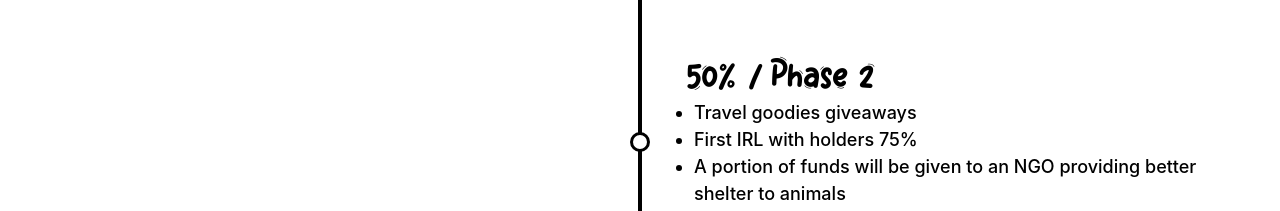
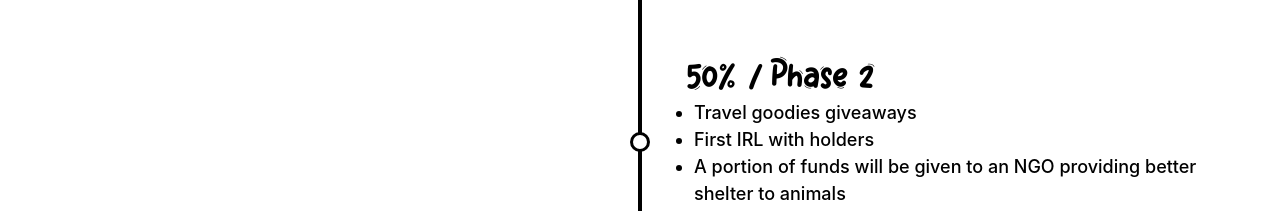
Before and after one commit to Mj835/thebohemianboys, a Next.js app: page / in a window 1280 px wide. Shown: the part 1266-1477 px from the top of the page. Built offline with nearby package versions, Linux system fonts and the light colour scheme.

Commit message:
remove typo

```diff
--- a/components/Roadmap.js
+++ b/components/Roadmap.js
@@ -32,7 +32,7 @@ const Roadmap = () => {
               <div>
                 <ul style={{ listStyle: "disc", marginLeft: 25 }}>
                   <li>Travel goodies giveaways</li>
-                  <li>First IRL with holders 75%</li>
+                  <li>First IRL with holders</li>
                   <li>
                     A portion of funds will be given to an NGO providing better
                     shelter to animals
```
